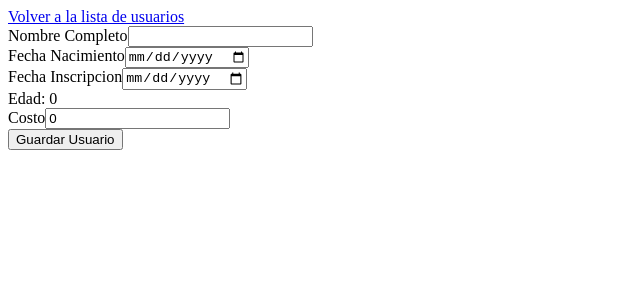
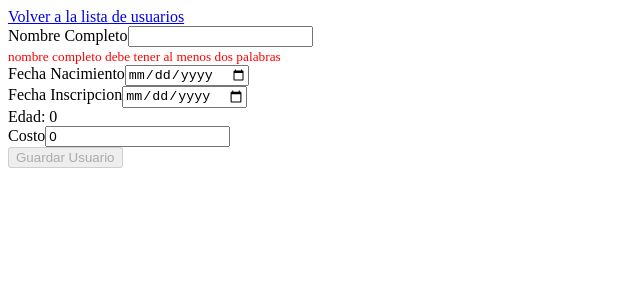
Before and after one commit to francomamani/registro-app, an Angular app: page /form in a window 1280 px wide. Shown: the top 300 px of the page, without its empty margins (0-640 px from the left). Built offline with nearby package versions, Linux system fonts and the light colour scheme.

Commit message:
validaciones de form

```diff
--- a/src/app/registro-form/registro-form.component.css
+++ b/src/app/registro-form/registro-form.component.css
@@ -0,0 +1,3 @@
+.required {
+  color: red;
+}
--- a/src/app/registro-form/registro-form.component.html
+++ b/src/app/registro-form/registro-form.component.html
@@ -4,6 +4,9 @@
   <div>
     <label>Nombre Completo</label>
     <input type="text" formControlName="nombre_completo" required>
+    <div *ngIf="this.formGroup.value.nombre_completo.trim().split(' ').length < 2">
+      <small class="required">nombre completo debe tener al menos dos palabras</small>
+    </div>
   </div>
   <div>
     <label>Fecha Nacimiento</label>
@@ -12,6 +15,10 @@
   <div>
     <label>Fecha Inscripcion</label>
     <input type="date" formControlName="fecha_inscripcion" (change)="setEdad()" required>
+    <div *ngIf="this.formGroup.value.fecha_nacimiento > this.formGroup.value.fecha_inscripcion">
+      <span class="required">La fecha de nacimiento no puede ser mayor a la fecha de inscripcion</span>
+    </div>
+
   </div>
   <div>
     <label>Edad: {{ formGroup.get('edad')!!.value }}</label>
@@ -21,6 +28,8 @@
     <input type="number" formControlName="costo" required>
   </div>
   <div>
-    <button type="submit">Guardar Usuario</button>
+    <button type="submit" [disabled]="!formGroup.valid ||
+    this.formGroup.value.fecha_nacimiento > this.formGroup.value.fecha_inscripcion ||
+    this.formGroup.value.nombre_completo.trim().split(' ').length < 2">Guardar Usuario</button>
   </div>
 </form>
```
